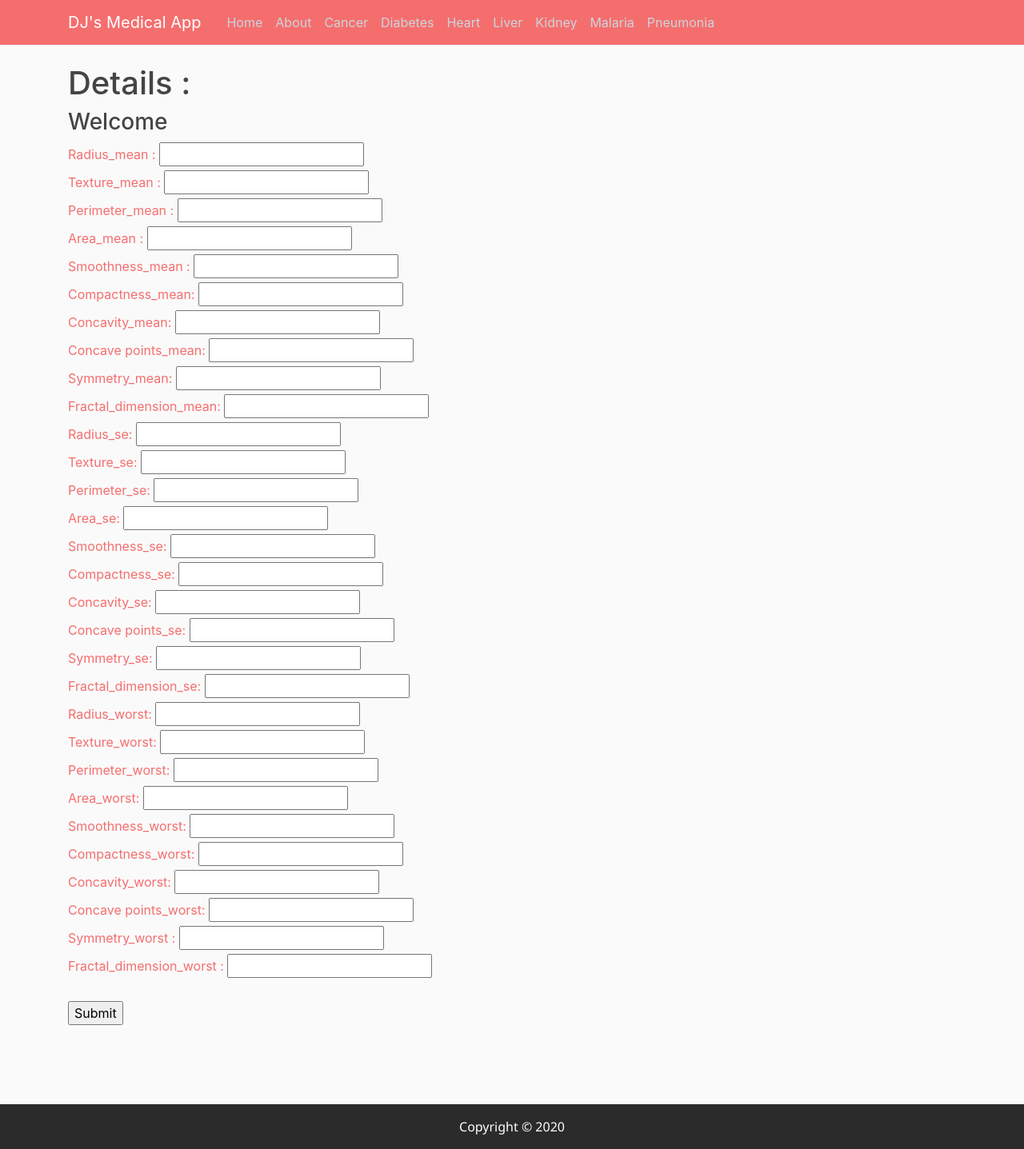
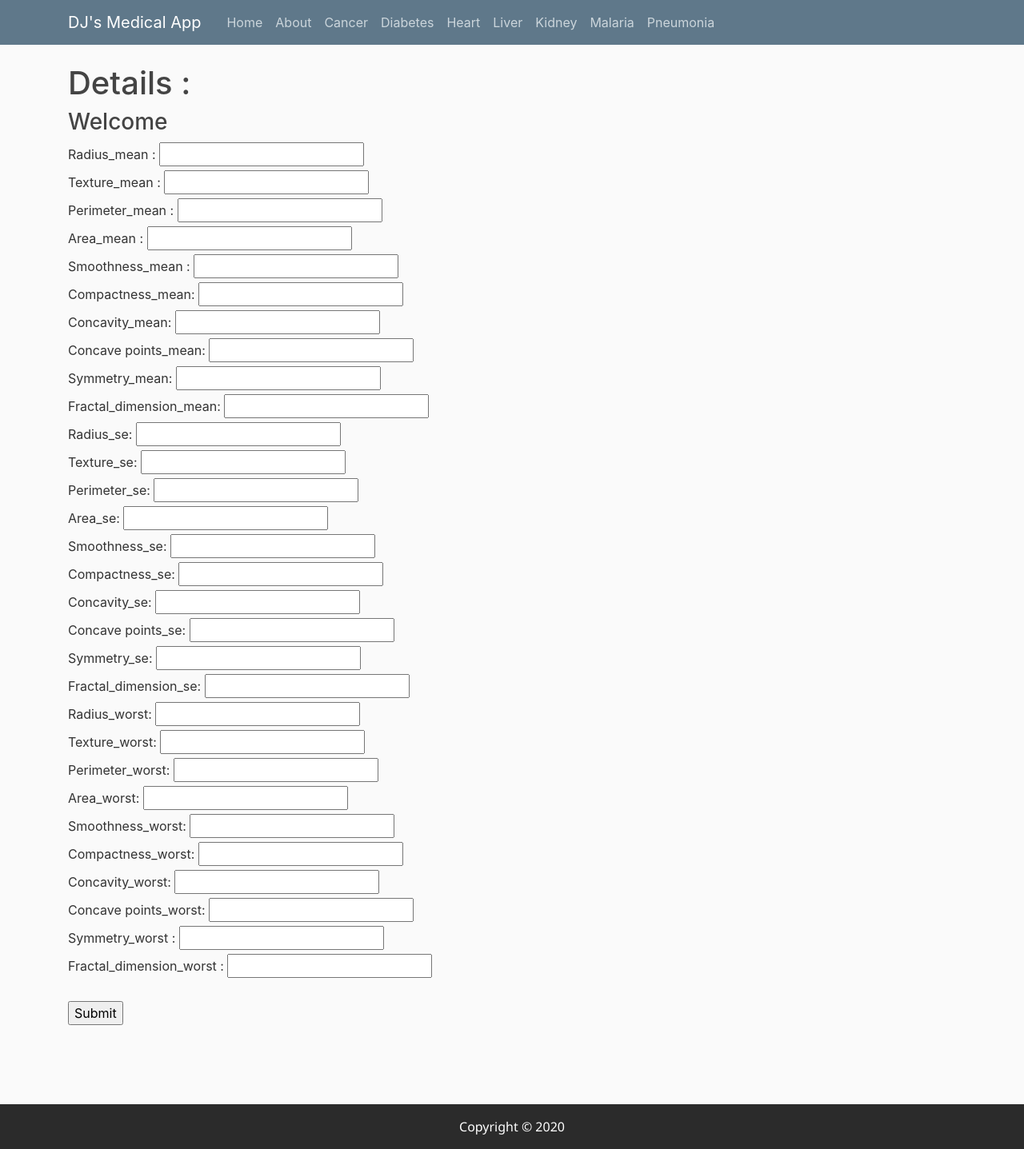
Before and after one commit to Jaybagrecha/Medical_app, a Flask app: page / in a window 1280 px wide. Shown: the whole page at 80% size. Run offline with Flask 2, Linux system fonts and the light colour scheme; some libraries are stand-ins or nearby versions.

Commit message:
Update main.css

```diff
--- a/static/main.css
+++ b/static/main.css
@@ -1,6 +1,6 @@
 body {
   background: #fafafa;
-  color: #f56e6e;
+  color: #333333;
   margin-top: 5rem;
 }
 
@@ -9,7 +9,7 @@ h1, h2, h3, h4, h5, h6 {
 }
 
 .bg-steel {
-  background-color: #f56e6e;
+  background-color: #5f788a;
 }
 
 .site-header .navbar-nav .nav-link {
@@ -37,7 +37,7 @@ h1, h2, h3, h4, h5, h6 {
 }
 
 a.article-title:hover {
-  color: #f56e6e;
+  color: #428bca;
   text-decoration: none;
 }
 
@@ -58,7 +58,7 @@ a.article-title:hover {
 }
 
 .article-metadata a:hover {
-  color: #333333;
+  color: #333;
   text-decoration: none;
 }
 
```
